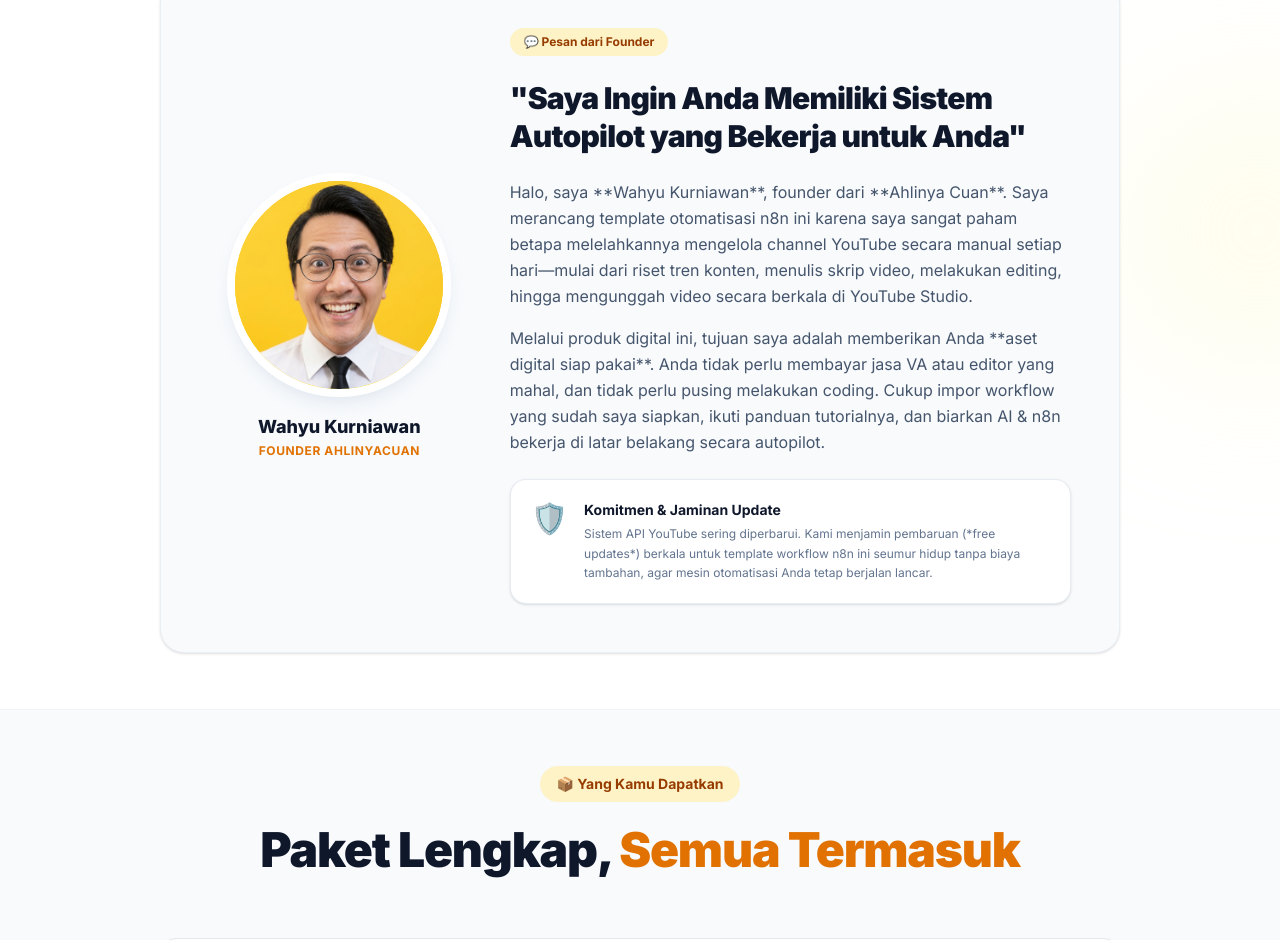
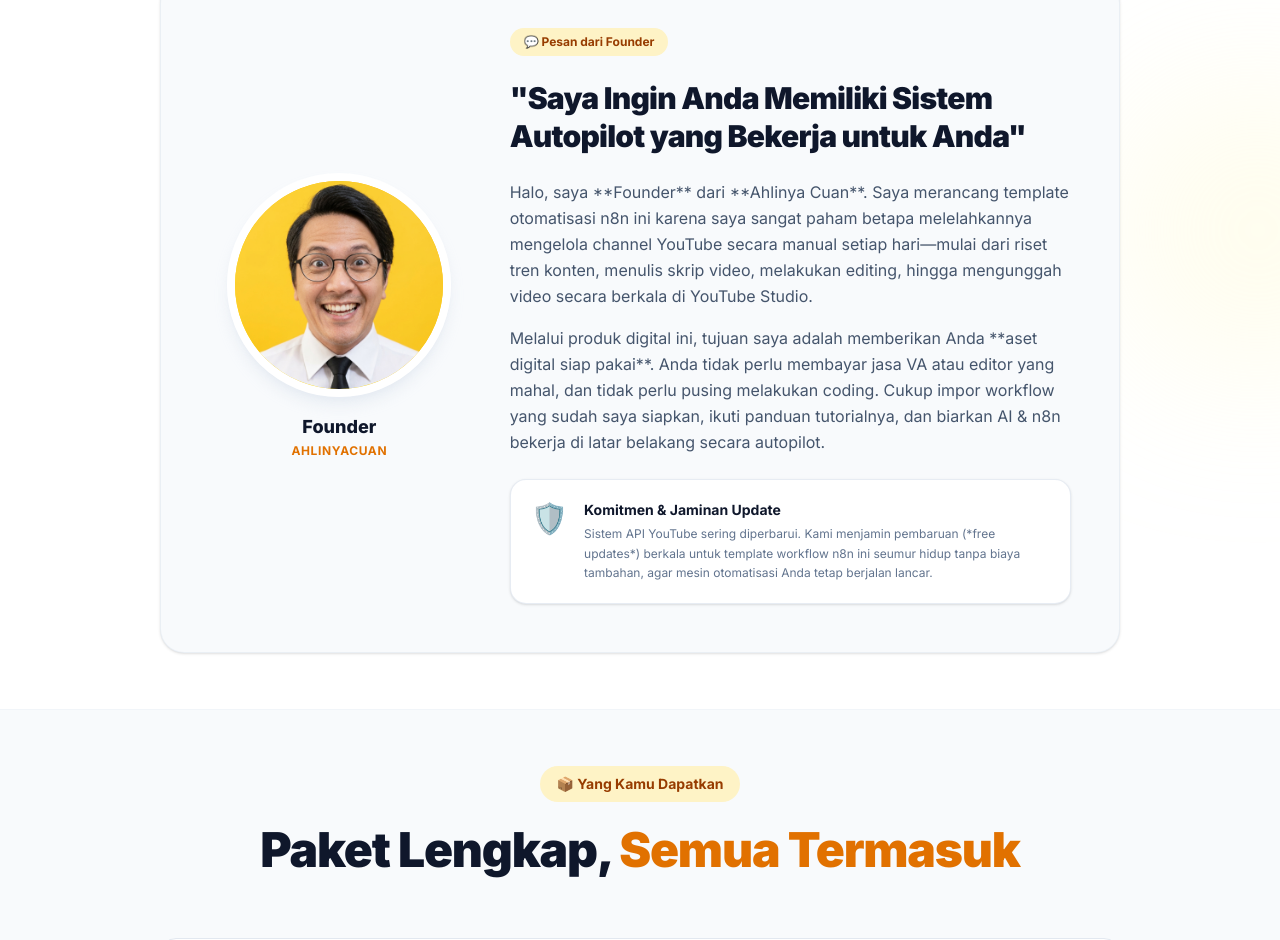
Before and after one commit to scripted42/ahlinyacuan, a Next.js app: page / in a window 1280 px wide. Shown: the part 4633-5573 px from the top of the page. Built offline with nearby package versions, Linux system fonts and the light colour scheme; no server answers; the database is empty.

Commit message:
Remove real name Wahyu Kurniawan from FounderSection to make it generic

```diff
--- a/src/components/sections/FounderSection.tsx
+++ b/src/components/sections/FounderSection.tsx
@@ -20,15 +20,15 @@
               <div className="relative w-48 h-48 sm:w-56 sm:h-56 rounded-full overflow-hidden border-8 border-white shadow-lg shadow-slate-200/80 bg-gradient-to-tr from-yellow-300 to-amber-400">
                 <Image
                   src="/owner-face.png"
-                  alt="Wahyu Kurniawan - Founder Ahlinya Cuan"
+                  alt="Founder Ahlinya Cuan"
                   fill
                   className="object-cover scale-105"
                 />
               </div>
               <div className="text-center mt-4">
-                <h4 className="text-slate-900 font-extrabold text-lg">Wahyu Kurniawan</h4>
+                <h4 className="text-slate-900 font-extrabold text-lg">Founder</h4>
                 <p className="text-amber-600 text-xs font-bold uppercase tracking-wider mt-0.5">
-                  Founder AhlinyaCuan
+                  AhlinyaCuan
                 </p>
               </div>
             </div>
@@ -45,7 +45,7 @@
 
               <div className="text-slate-600 text-sm sm:text-base leading-relaxed space-y-4">
                 <p>
-                  Halo, saya **Wahyu Kurniawan**, founder dari **Ahlinya Cuan**. Saya merancang template otomatisasi n8n ini karena saya sangat paham betapa melelahkannya mengelola channel YouTube secara manual setiap hari—mulai dari riset tren konten, menulis skrip video, melakukan editing, hingga mengunggah video secara berkala di YouTube Studio.
+                  Halo, saya **Founder** dari **Ahlinya Cuan**. Saya merancang template otomatisasi n8n ini karena saya sangat paham betapa melelahkannya mengelola channel YouTube secara manual setiap hari—mulai dari riset tren konten, menulis skrip video, melakukan editing, hingga mengunggah video secara berkala di YouTube Studio.
                 </p>
                 <p>
                   Melalui produk digital ini, tujuan saya adalah memberikan Anda **aset digital siap pakai**. Anda tidak perlu membayar jasa VA atau editor yang mahal, dan tidak perlu pusing melakukan coding. Cukup impor workflow yang sudah saya siapkan, ikuti panduan tutorialnya, dan biarkan AI & n8n bekerja di latar belakang secara autopilot.
```
